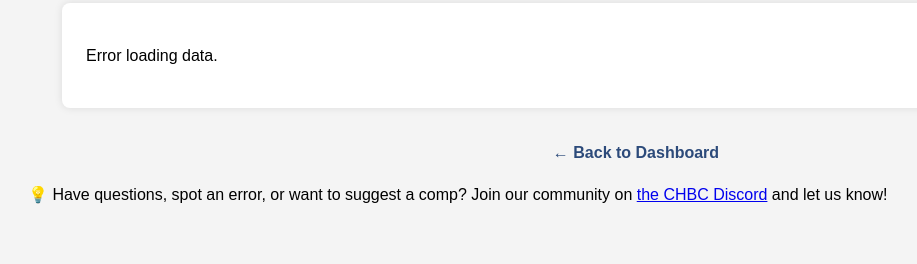
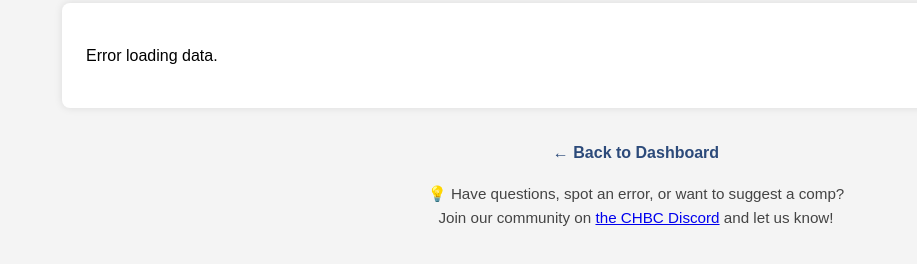
Before and after one commit to KNW247/Homebrew-circuit, a plain HTML site: page south.html in a window 1280 px wide. Shown: the part 118-382 px from the top of the page, without its empty margins (4-921 px from the left). Drawn offline with Linux system fonts and the light colour scheme; no server answers.

Commit message:
Update south.html

```diff
--- a/south.html
+++ b/south.html
@@ -56,6 +56,12 @@
       text-decoration: none;
       font-weight: bold;
     }
+.footer-note {
+  text-align: center;
+  margin-top: 1rem;
+  font-size: 0.95rem;
+  color: #444;
+}
 
     a.back-link:hover {
       text-decoration: underline;
@@ -71,8 +77,11 @@
   </div>
 
   <a class="back-link" href="index.html">← Back to Dashboard</a>
-  <p class="footer-note">💡 Have questions, spot an error, or want to suggest a comp?
-Join our community on <a href="https://discord.gg/GuXdp8XK" target="_blank">the CHBC Discord</a> and let us know!</p>
+  <p class="footer-note">
+  💡 Have questions, spot an error, or want to suggest a comp?<br>
+  Join our community on <a href="https://discord.gg/GuXdp8XK" target="_blank">the CHBC Discord</a> and let us know!
+</p>
+
 
 
   <script>
```
